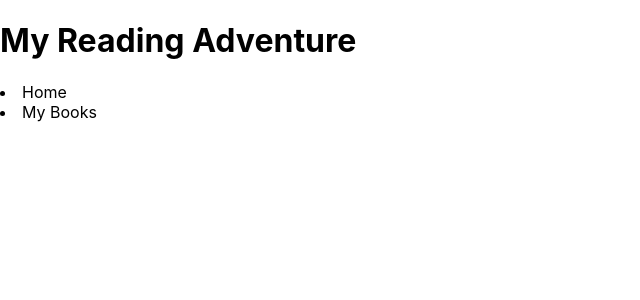
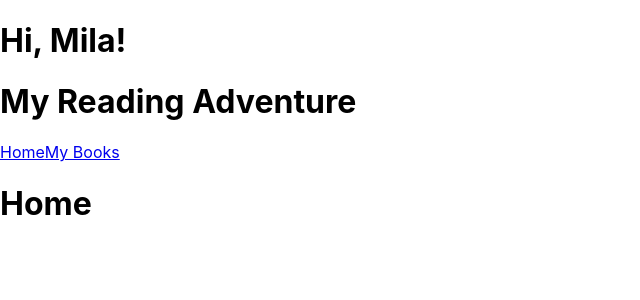
Before and after one commit to jess-abels/reading-adventure, a React (Create React App) app: page / in a window 1280 px wide. Shown: the top 300 px of the page, without its empty margins (0-640 px from the left). Built offline with nearby package versions, Linux system fonts and the light colour scheme.

Commit message:
Change list items to NavLink

```diff
--- a/src/components/layout/Header.tsx
+++ b/src/components/layout/Header.tsx
@@ -1,6 +1,8 @@
 export default function Header() {
   return (
     <div>
+        <h1>Hi, Mila!
+        </h1>
     </div>
   )
 }
--- a/src/components/layout/Layout.tsx
+++ b/src/components/layout/Layout.tsx
@@ -1,3 +1,4 @@
+import { Outlet } from "react-router-dom";
 import Header from "./Header";
 import Sidebar from "./Sidebar";
 
@@ -6,6 +7,9 @@ export default function Layout() {
     <div>
     <Header/>
     <Sidebar/>
+    <main>
+          <Outlet />
+        </main>
     </div>
   )
 }
--- a/src/components/layout/Sidebar.tsx
+++ b/src/components/layout/Sidebar.tsx
@@ -1,3 +1,5 @@
+import { NavLink } from "react-router-dom";
+
 export default function Sidebar() {
     const navItems = [
   {
@@ -13,7 +15,7 @@ export default function Sidebar() {
   return (
     <div>
     <h1>My Reading Adventure</h1>
-    {navItems.map((navItem)=> <li key={navItem.label}>{navItem.label}</li>)}
+    {navItems.map((navItem)=>  <NavLink to={navItem.path}>{navItem.label}</NavLink>)}
     </div>
   )
 }
```
